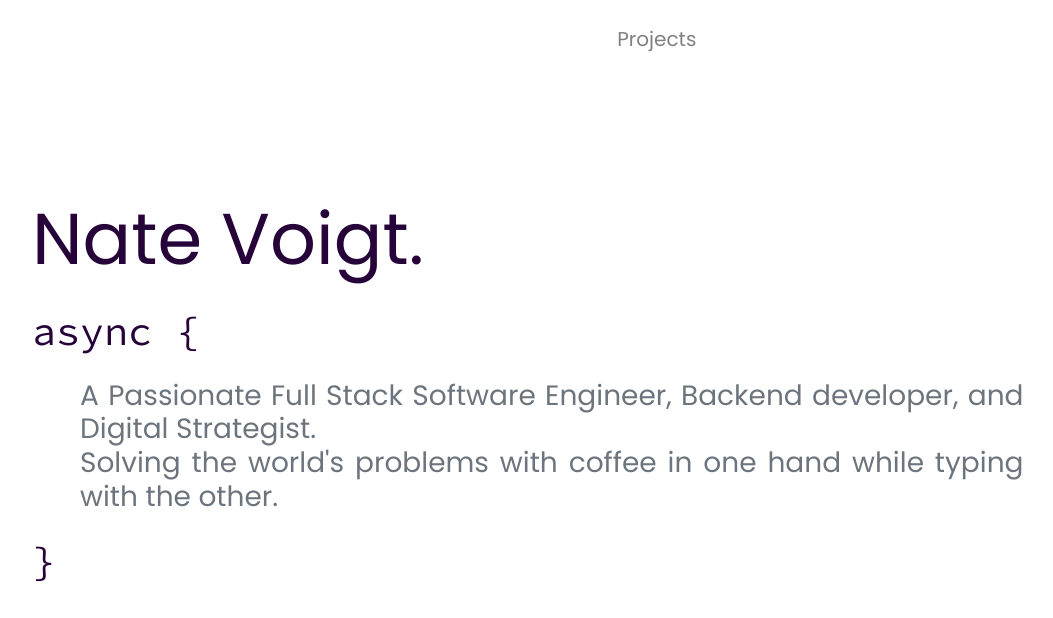
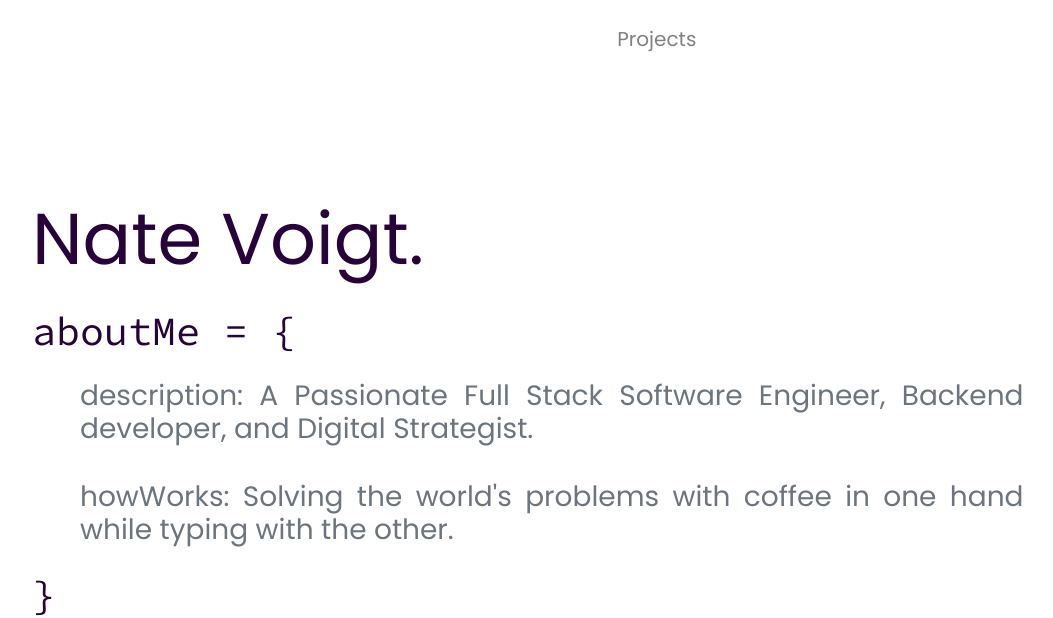
Before and after one commit to voigtnathan/portfolio-site, a Gatsby site: page / in a window 1280 px wide. Shown: the top 618 px of the page, without its empty margins (53-1106 px from the left). Built offline with nearby package versions, Linux system fonts and the light colour scheme; Gatsby itself is replaced by a stand-in of ours.

Commit message:
stylistic changes

```diff
--- a/src/components/info.js
+++ b/src/components/info.js
@@ -13,10 +13,10 @@ export default function info() {
         <span style = {{color : "white"}}>Hello, I'm</span> <br />
         Nate Voigt.
       </div>
-      <div className="h1 code mt-4 mb-3">async {"{"}</div>
+      <div className="h1 code mt-4 mb-3">aboutMe = {"{"}</div>
       <div className="text-muted mx-5 my-4 h3 text-justify info">
-        A Passionate Full Stack Software Engineer, Backend developer, and Digital Strategist.
-        <br /> Solving the world's problems with coffee in one hand while typing with the other.
+       description: A Passionate Full Stack Software Engineer, Backend developer, and Digital Strategist.
+        <br /><br /> howWorks: Solving the world's problems with coffee in one hand while typing with the other.
       </div>
       <div className="h1 code mt-2 mb-3">{"}"}</div>
       <div className="h1 mt-5">
--- a/src/pages/index.js
+++ b/src/pages/index.js
@@ -11,7 +11,7 @@ function index() {
       <Info />
       <Helmet>
         <meta charSet="utf-8" />
-        <title>Home | Sumanth</title>
+        <title>Nate Voigt</title>
       </Helmet>
     </div>
   )
```
